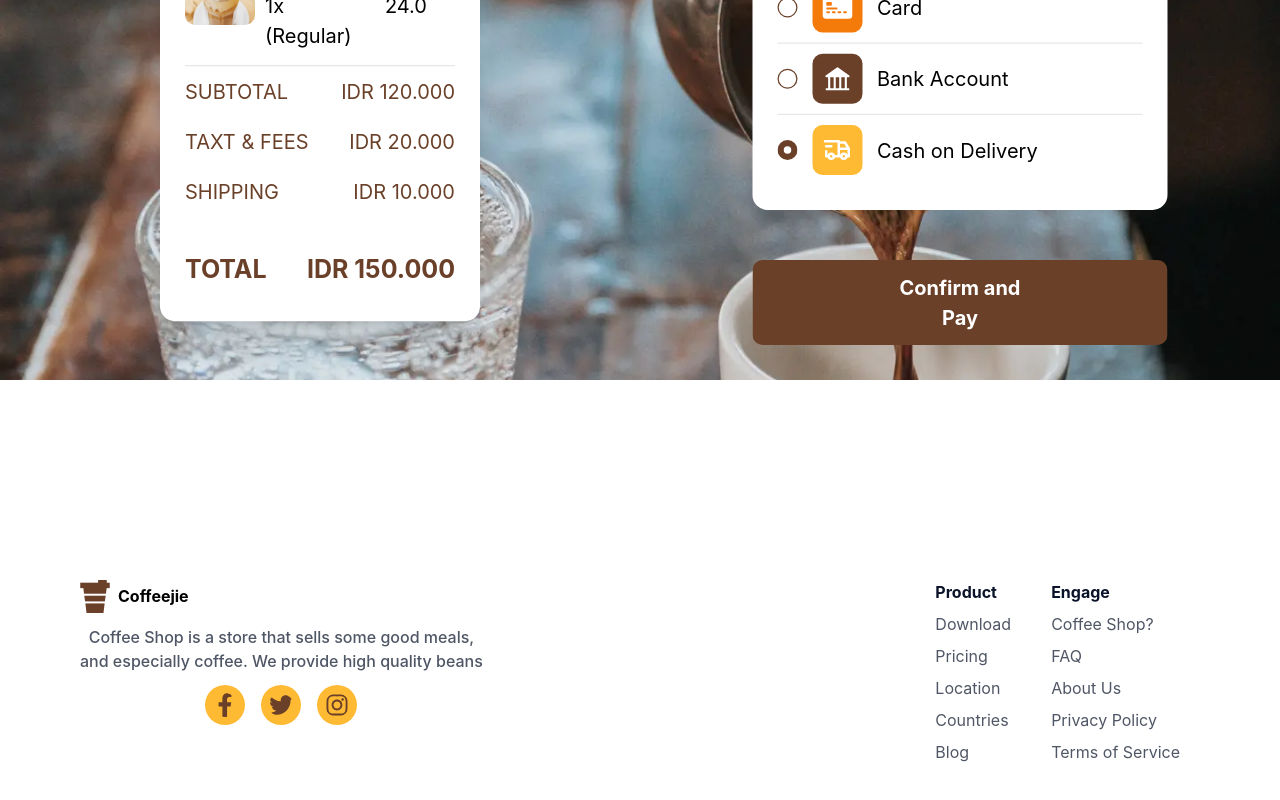
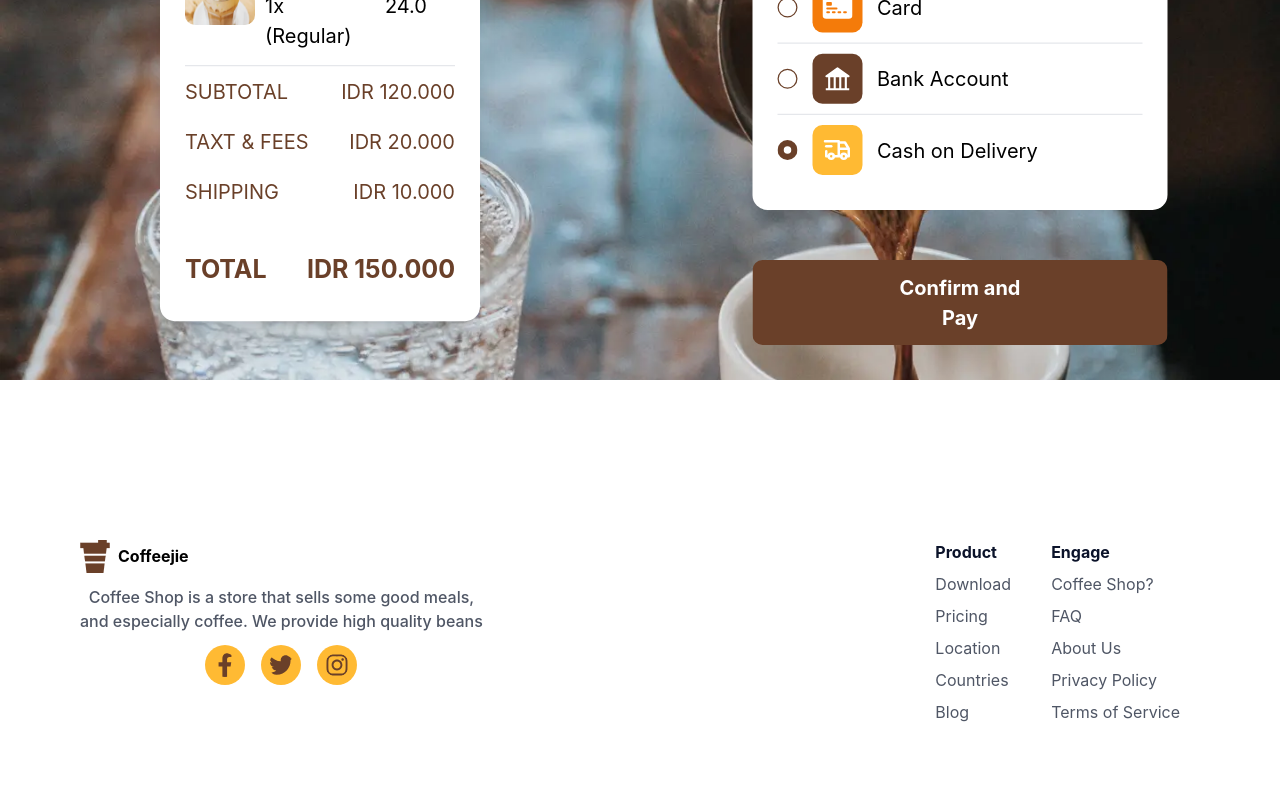
Before and after one commit to jiamudza/Coffee-shop-fe, a React (Create React App) app in the folder coffeeshop/: page /payment in a window 1280 px wide. Shown: the part 517-1317 px from the top of the page. After the commit the page ends 1281 px from the top, so only its background shows below. Built offline with nearby package versions, Linux system fonts and the light colour scheme.

Commit message:
update payment

```diff
--- a/coffeeshop/src/components/header/index.js
+++ b/coffeeshop/src/components/header/index.js
@@ -148,7 +148,7 @@ const Header = () => {
                     <FaCoffee size={25} className='text-text mx-3' />
                     <p>product</p>
                 </div>
-                <div onClick={() => navigate('/cart')} className='py-5 px-20 flex items-center justify-around cursor-pointer border-b'>
+                <div onClick={() => navigate('/payment')} className='py-5 px-20 flex items-center justify-around cursor-pointer border-b'>
                     <IoMdCart size={25} className='text-text mx-3' />
                     <p>Your Cart</p>
                 </div>
--- a/coffeeshop/src/pages/payment/index.js
+++ b/coffeeshop/src/pages/payment/index.js
@@ -87,7 +87,7 @@ const Payment = () => {
                     <button className='py-2 mx-5 px-28 lg:w-[26vw] mt-10  text-white bg-secondary border-2 border-transparent font-bold rounded-lg hover:text-secondary hover:border-transparent hover:bg-primary active:scale-90 ease-in-out duration-200'>Confirm and Pay</button>
             </section>
         </main>
-        <div className='lg:mt-20 pt-20'>
+        <div className='lg:mt-20 pt-10'>
             <Footer />
         </div>
     </div>
```
